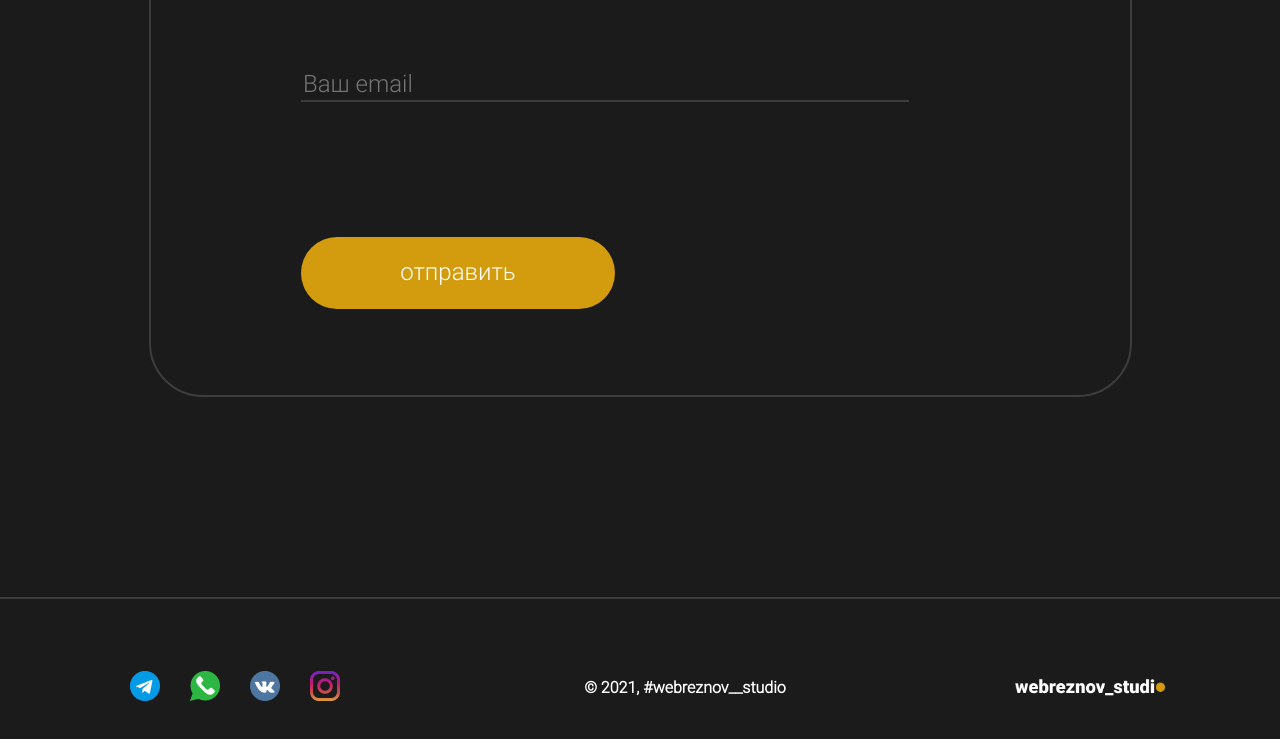
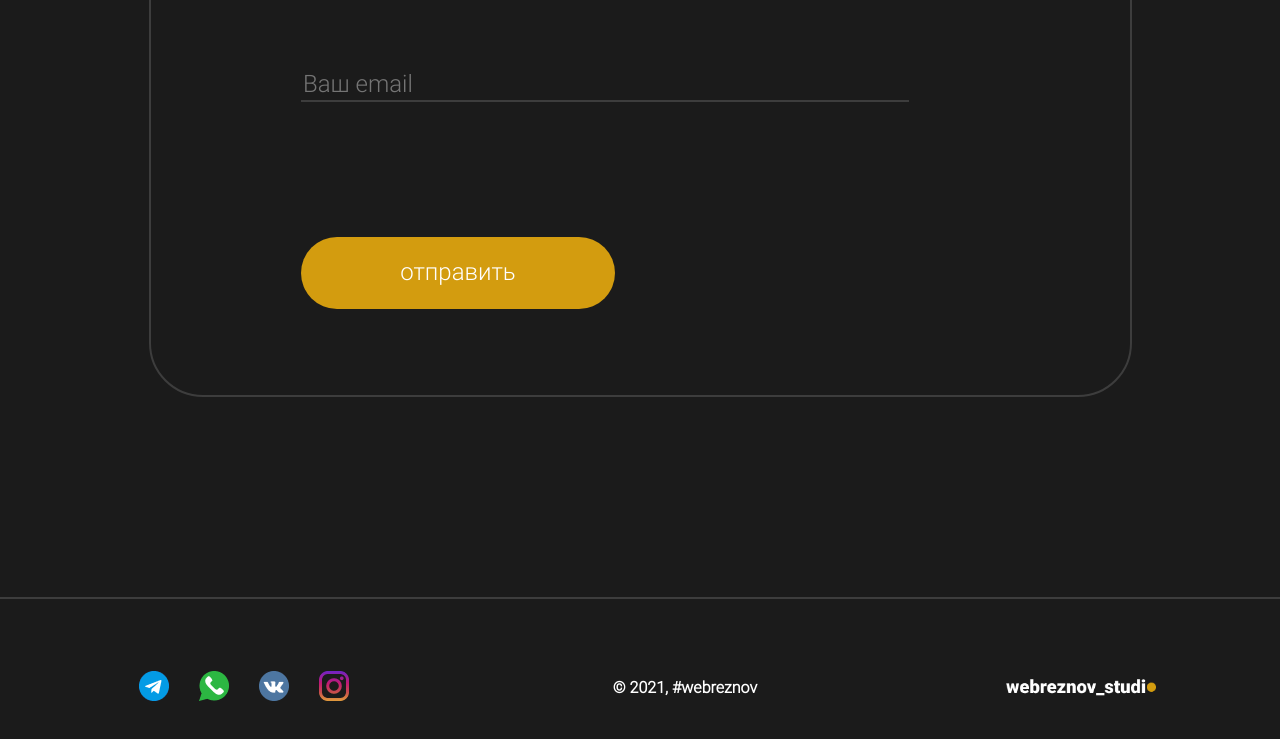
Before and after one commit to webreznov-studio/landing2, a Gatsby site: page / in a window 1280 px wide. Shown: the part 2251-2990 px from the top of the page. Built offline with nearby package versions, Linux system fonts and the light colour scheme; Gatsby itself is replaced by a stand-in of ours.

Commit message:
push branch develop

```diff
--- a/src/components/Footer/Footer.jsx
+++ b/src/components/Footer/Footer.jsx
@@ -17,7 +17,7 @@ const Footer = () => (
       <a href={links.INST} rel="noreferrer" target='_blank'><img src={inst} alt="inst" /></a>
     </div>
     <div className="footer_year">
-      <strong>© {new Date().getFullYear()}, #webreznov__studio</strong>
+      <strong>© {new Date().getFullYear()}, #webreznov</strong>
     </div>
     <div className="footer_logo">
       <Link to='#'><img src={logo} alt="logo" /></Link>
```
